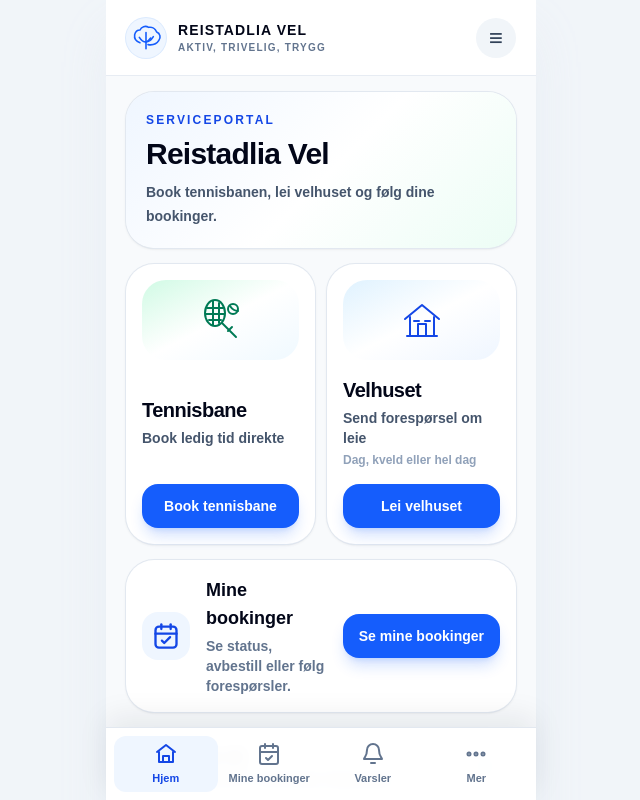
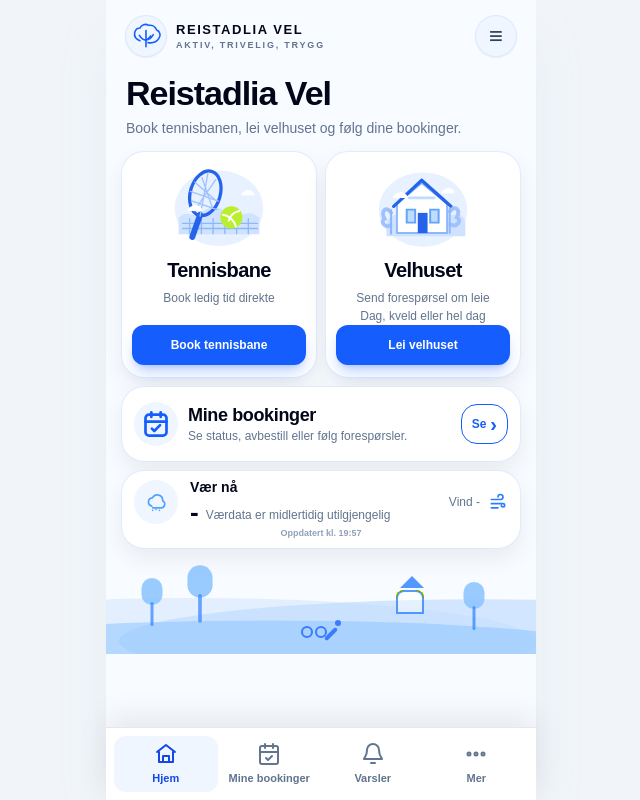
Before and after one commit to dna79/Velforening, a Next.js app: page / in a window 1280 px wide. Shown: the top 800 px of the page, without its empty margins (319-959 px from the left). Built offline with nearby package versions, Linux system fonts and the light colour scheme; no server answers.

Commit message:
UI-update

```diff
--- a/src/app/page.tsx
+++ b/src/app/page.tsx
@@ -7,56 +7,54 @@ import { WeatherCard } from "@/components/weather-card";
 export default function Home() {
   return (
     <AppShell active="home">
-      <section className="flex flex-col gap-4">
-        <header className="rounded-[28px] bg-[linear-gradient(135deg,#eff6ff_0%,#ffffff_52%,#ecfdf5_100%)] p-5 shadow-sm ring-1 ring-slate-200">
-          <p className="text-xs font-extrabold uppercase tracking-[0.18em] text-blue-700">
-            Serviceportal
-          </p>
-          <h1 className="mt-2 text-3xl font-black tracking-tight text-slate-950">
+      <section className="flex flex-col gap-2.5">
+        <header className="px-1 pb-1 pt-0">
+          <h1 className="text-[34px] font-black leading-none tracking-[-0.03em] text-slate-950">
             Reistadlia Vel
           </h1>
-          <p className="mt-2 max-w-[22rem] text-sm font-semibold leading-6 text-slate-600">
+          <p className="mt-2 text-[14px] font-medium leading-5 text-slate-500">
             Book tennisbanen, lei velhuset og følg dine bookinger.
           </p>
         </header>
 
-        <div className="grid grid-cols-1 gap-3 min-[390px]:grid-cols-2">
+        <div className="grid grid-cols-2 gap-2.5">
           <ActionCard
             buttonLabel="Book tennisbane"
             description="Book ledig tid direkte"
             href="/tennisbane"
-            icon={<TennisIcon />}
-            tone="green"
+            illustration={<TennisIllustration />}
             title="Tennisbane"
           />
           <ActionCard
             buttonLabel="Lei velhuset"
             description="Send forespørsel om leie"
             href="/velhuset"
-            icon={<HouseIcon />}
+            illustration={<HouseIllustration />}
             subtitle="Dag, kveld eller hel dag"
-            tone="blue"
             title="Velhuset"
           />
         </div>
 
         <Link
-          className="group flex items-center gap-4 rounded-[28px] bg-white p-4 shadow-sm ring-1 ring-slate-200 transition hover:-translate-y-0.5 hover:shadow-md"
+          className="group flex min-h-[74px] items-center gap-2.5 rounded-[22px] bg-white p-3 shadow-[0_10px_24px_rgba(15,23,42,0.07)] ring-1 ring-blue-100/80 transition hover:-translate-y-0.5 hover:shadow-md"
           href="/mine-bookinger"
         >
-          <span className="flex h-12 w-12 shrink-0 items-center justify-center rounded-2xl bg-blue-50 text-blue-700">
+          <span className="flex h-11 w-11 shrink-0 items-center justify-center rounded-full bg-blue-50 text-blue-600">
             <CalendarCheckIcon />
           </span>
           <span className="min-w-0 flex-1">
-            <span className="block text-lg font-black text-slate-950">
+            <span className="block text-[18px] font-black leading-tight tracking-[-0.02em] text-slate-950">
               Mine bookinger
             </span>
-            <span className="mt-1 block text-sm font-semibold leading-5 text-slate-500">
+            <span className="mt-0.5 block text-[12px] font-medium leading-4 text-slate-500">
               Se status, avbestill eller følg forespørsler.
             </span>
           </span>
-          <span className="hidden h-11 items-center rounded-2xl bg-blue-600 px-4 text-sm font-bold text-white shadow-lg shadow-blue-600/20 min-[380px]:inline-flex">
-            Se mine bookinger
+          <span className="flex h-10 shrink-0 items-center gap-1 rounded-2xl border border-blue-600 px-2.5 text-[12px] font-black text-blue-600">
+            Se
+            <span aria-hidden="true" className="text-xl leading-none">
+              ›
+            </span>
           </span>
         </Link>
 
@@ -71,98 +69,83 @@ function ActionCard({
   buttonLabel,
   description,
   href,
-  icon,
+  illustration,
   subtitle,
   title,
-  tone,
 }: {
   buttonLabel: string;
   description: string;
   href: string;
-  icon: ReactNode;
+  illustration: ReactNode;
   subtitle?: string;
   title: string;
-  tone: "blue" | "green";
 }) {
-  const accent =
-    tone === "green"
-      ? "from-emerald-100 via-white to-sky-50 text-emerald-700"
-      : "from-sky-100 via-white to-blue-50 text-blue-700";
-
   return (
     <Link
-      className="group flex min-h-56 flex-col justify-between rounded-[28px] bg-white p-4 shadow-sm ring-1 ring-slate-200 transition hover:-translate-y-0.5 hover:shadow-md"
+      className="group flex min-h-[206px] flex-col items-center rounded-[22px] bg-white px-2.5 pb-3 pt-3 text-center shadow-[0_10px_24px_rgba(15,23,42,0.07)] ring-1 ring-blue-100/80 transition hover:-translate-y-0.5 hover:shadow-md"
       href={href}
     >
-      <span
-        className={`flex h-20 items-center justify-center rounded-3xl bg-gradient-to-br ${accent}`}
-      >
-        {icon}
+      <div className="flex h-[86px] w-full items-center justify-center">
+        {illustration}
+      </div>
+      <span className="mt-2 block text-[20px] font-black leading-tight tracking-[-0.03em] text-slate-950">
+        {title}
       </span>
-      <span className="mt-4 block">
-        <span className="block text-xl font-black tracking-tight text-slate-950">
-          {title}
-        </span>
-        <span className="mt-1 block text-sm font-semibold leading-5 text-slate-600">
-          {description}
-        </span>
+      <span className="mt-1.5 block min-h-9 text-[12px] font-medium leading-[18px] text-slate-500">
+        {description}
         {subtitle ? (
-          <span className="mt-1 block text-xs font-bold text-slate-400">
+          <>
+            <br />
             {subtitle}
-          </span>
+          </>
         ) : null}
       </span>
-      <span className="mt-4 flex h-11 items-center justify-center rounded-2xl bg-blue-600 px-3 text-sm font-bold text-white shadow-lg shadow-blue-600/20">
+      <span className="mt-auto flex h-10 w-full items-center justify-center rounded-xl bg-blue-600 px-1 text-[12px] font-black text-white shadow-lg shadow-blue-600/25">
         {buttonLabel}
       </span>
     </Link>
   );
 }
 
-function TennisIcon() {
+function TennisIllustration() {
   return (
     <svg
       aria-hidden="true"
-      className="h-12 w-12"
+      className="h-[86px] w-[108px]"
       fill="none"
-      stroke="currentColor"
-      strokeLinecap="round"
-      strokeLinejoin="round"
-      strokeWidth="2"
-      viewBox="0 0 48 48"
+      viewBox="0 0 150 132"
     >
-      <ellipse cx="18" cy="17" rx="10" ry="13" />
-      <path d="m25 27 14 14" />
-      <path d="m31 35 4-4" />
-      <path d="M10 12h16" />
-      <path d="M9 18h18" />
-      <path d="M12 24h12" />
-      <path d="M16 5v24" />
-      <path d="M22 7v20" />
-      <circle cx="36" cy="13" r="5" />
-      <path d="M33 10c2 3 4 5 8 5" />
+      <ellipse cx="75" cy="68" fill="#e7f1ff" rx="68" ry="58" />
+      <path d="M13 83c13-16 23 3 35-8 13-12 28-11 40 1 15 14 29-12 49 7v25H13V83Z" fill="#cfe2ff" />
+      <path d="M19 91h115M19 99h115M30 84v23M48 84v23M66 84v23M84 84v23M102 84v23M120 84v23" stroke="#8cb7fb" strokeLinecap="round" strokeWidth="2" />
+      <ellipse cx="54" cy="45" rx="23" ry="35" stroke="#2563eb" strokeWidth="5" transform="rotate(16 54 45)" />
+      <path d="M46 78 34 112" stroke="#2563eb" strokeLinecap="round" strokeWidth="9" />
+      <path d="M49 21 65 68M38 28l31 27M31 42l43 15M34 57l38 13M58 14l-12 66M70 24 37 72" stroke="#9fc2ff" strokeLinecap="round" strokeWidth="2" />
+      <circle cx="94" cy="82" fill="#b9ef2f" r="17" />
+      <path d="M81 78c9 1 17 8 20 18M106 72c-7 1-14 7-16 15" stroke="#fff" strokeLinecap="round" strokeWidth="3" />
+      <path d="M109 47c6-10 18-9 21 1h-21ZM27 70c7-10 20-8 23 2H27Z" fill="#fff" />
     </svg>
   );
 }
 
-function HouseIcon() {
+function HouseIllustration() {
   return (
     <svg
       aria-hidden="true"
-      className="h-12 w-12"
+      className="h-[86px] w-[108px]"
       fill="none"
-      stroke="currentColor"
-      strokeLinecap="round"
-      strokeLinejoin="round"
-      strokeWidth="2"
-      viewBox="0 0 48 48"
+      viewBox="0 0 150 132"
     >
-      <path d="M7 23 24 9l17 14" />
-      <path d="M12 21v19h24V21" />
-      <path d="M20 40V28h8v12" />
-      <path d="M16 25h5" />
-      <path d="M27 25h5" />
-      <path d="M9 40h30" />
+      <ellipse cx="75" cy="70" fill="#e7f1ff" rx="68" ry="57" />
+      <path d="M19 89c12-21 26-4 40-18 17-17 35-15 49 2 12 14 23-5 32 14v24H19V89Z" fill="#cfe2ff" />
+      <path d="M35 61 73 29l39 32v45H35V61Z" fill="#fff" stroke="#8cb7fb" strokeLinejoin="round" strokeWidth="3" />
+      <path d="M30 65 73 25l45 40" stroke="#2563eb" strokeLinecap="round" strokeLinejoin="round" strokeWidth="5" />
+      <path d="M50 70h13v20H50zM86 70h13v20H86z" fill="#bfdbfe" stroke="#60a5fa" strokeWidth="3" />
+      <path d="M67 75h15v31H67z" fill="#2563eb" />
+      <path d="M54 52h38" stroke="#bfdbfe" strokeLinecap="round" strokeWidth="4" />
+      <path d="M116 73c8-11 17-3 11 9 8 4 1 16-10 11M26 75c-7-12-17-2-10 9-7 4 0 15 9 10" stroke="#9fc2ff" strokeLinecap="round" strokeWidth="6" />
+      <path d="M116 68v38M26 71v36" stroke="#8cb7fb" strokeLinecap="round" strokeWidth="3" />
+      <path d="M103 44c6-10 18-9 21 1h-21ZM29 50c7-10 20-8 23 2H29Z" fill="#fff" />
     </svg>
   );
 }
@@ -176,7 +159,7 @@ function CalendarCheckIcon() {
       stroke="currentColor"
       strokeLinecap="round"
       strokeLinejoin="round"
-      strokeWidth="2"
+      strokeWidth="2.3"
       viewBox="0 0 24 24"
     >
       <path d="M8 2v4" />
@@ -190,20 +173,21 @@ function CalendarCheckIcon() {
 
 function PortalFooter() {
   return (
-    <div className="relative h-28 overflow-hidden rounded-[28px] bg-[linear-gradient(180deg,#dbeafe_0%,#bfdbfe_100%)] shadow-sm ring-1 ring-blue-100">
-      <div className="absolute -bottom-14 -left-10 h-28 w-64 rounded-[100%] bg-blue-500/35" />
-      <div className="absolute -bottom-16 right-[-40px] h-32 w-72 rounded-[100%] bg-blue-700/45" />
-      <div className="absolute bottom-8 left-7 h-9 w-11 rounded-t-2xl bg-white/90 shadow-sm">
-        <div className="absolute -top-4 left-1 h-0 w-0 border-x-[18px] border-b-[18px] border-x-transparent border-b-blue-700" />
-        <div className="absolute bottom-0 left-4 h-5 w-3 rounded-t bg-blue-600/80" />
+    <div className="relative -mx-4 h-24 overflow-hidden bg-transparent">
+      <div className="absolute bottom-0 left-0 right-0 h-20 bg-blue-100/70 [clip-path:ellipse(80%_55%_at_20%_85%)]" />
+      <div className="absolute bottom-0 left-0 right-0 h-[72px] bg-blue-200/65 [clip-path:ellipse(85%_58%_at_88%_82%)]" />
+      <div className="absolute bottom-0 left-0 right-0 h-14 bg-blue-300/55 [clip-path:ellipse(82%_56%_at_38%_96%)]" />
+      <Tree className="absolute bottom-5 left-8 scale-75" />
+      <Tree className="absolute bottom-7 left-20 scale-90" />
+      <Tree className="absolute bottom-4 right-12 scale-75" />
+      <div className="absolute bottom-10 right-28 h-6 w-7 rounded-t-lg border-2 border-blue-500/80 bg-white/45">
+        <div className="absolute -top-4 left-0.5 h-0 w-0 border-x-[12px] border-b-[12px] border-x-transparent border-b-blue-500/80" />
       </div>
-      <Tree className="absolute bottom-9 right-20" />
-      <Tree className="absolute bottom-7 right-10 scale-75" />
-      <div className="absolute bottom-8 left-28 flex items-end gap-1 text-blue-950/70">
+      <div className="absolute bottom-4 left-1/2 flex -translate-x-1/2 items-end gap-0.5 text-blue-600/75">
         <span className="h-3 w-3 rounded-full border-2 border-current" />
         <span className="h-3 w-3 rounded-full border-2 border-current" />
-        <span className="-mb-1 h-5 w-1 rotate-45 rounded-full bg-current" />
-        <span className="mb-4 h-2 w-2 rounded-full bg-current" />
+        <span className="-mb-1 h-4 w-1 rotate-45 rounded-full bg-current" />
+        <span className="mb-3 h-1.5 w-1.5 rounded-full bg-current" />
       </div>
     </div>
   );
@@ -212,8 +196,8 @@ function PortalFooter() {
 function Tree({ className }: { className: string }) {
   return (
     <div className={className}>
-      <div className="h-9 w-9 rounded-full bg-emerald-700/85" />
-      <div className="mx-auto -mt-1 h-9 w-2 rounded-full bg-blue-950/40" />
+      <div className="h-9 w-7 rounded-full bg-blue-300/90" />
+      <div className="mx-auto -mt-1 h-8 w-1 rounded-full bg-blue-500/70" />
     </div>
   );
 }
--- a/src/components/app-shell.tsx
+++ b/src/components/app-shell.tsx
@@ -44,26 +44,26 @@ export function LogoFallback() {
 
 export function AppHeader({ backHref }: { backHref?: string }) {
   return (
-    <header className="sticky top-0 z-20 flex min-h-[76px] items-center justify-between border-b border-slate-200/80 bg-white/95 px-5 py-3 backdrop-blur">
-      <div className="flex min-w-0 items-center gap-3">
+    <header className="sticky top-0 z-20 flex min-h-[72px] items-center justify-between bg-[#f8fbff]/95 px-5 py-3 backdrop-blur">
+      <div className="flex min-w-0 items-center gap-2.5">
         {backHref ? (
           <Link
             aria-label="Tilbake"
-            className="flex h-10 w-10 shrink-0 items-center justify-center rounded-full bg-slate-100 text-2xl font-semibold leading-none text-slate-700"
+            className="flex h-10 w-10 shrink-0 items-center justify-center rounded-full bg-blue-50 text-2xl font-semibold leading-none text-slate-700 shadow-sm ring-1 ring-blue-100"
             href={backHref}
           >
             ‹
           </Link>
         ) : null}
 
-        <Link className="flex min-w-0 items-center gap-3" href="/">
+        <Link className="flex min-w-0 items-center gap-2.5" href="/">
           <LogoMark />
           <span className="min-w-0 text-left">
-            <span className="block text-sm font-extrabold uppercase tracking-[0.08em] text-slate-950">
-              Reistadlia Vel
+            <span className="block text-[13px] font-black uppercase tracking-[0.12em] text-slate-950">
+              REISTADLIA VEL
             </span>
-            <span className="hidden text-[10px] font-bold uppercase tracking-[0.12em] text-slate-500 min-[360px]:block">
-              Aktiv, trivelig, trygg
+            <span className="hidden text-[9px] font-bold uppercase tracking-[0.2em] text-slate-500 min-[340px]:block">
+              AKTIV, TRIVELIG, TRYGG
             </span>
           </span>
         </Link>
@@ -71,7 +71,7 @@ export function AppHeader({ backHref }: { backHref?: string }) {
 
       <button
         aria-label="Åpne meny"
-        className="flex h-10 w-10 shrink-0 items-center justify-center rounded-full bg-slate-100 text-2xl font-semibold leading-none text-slate-700"
+        className="flex h-10 w-10 shrink-0 items-center justify-center rounded-full bg-blue-50 text-2xl font-semibold leading-none text-slate-700 shadow-sm ring-1 ring-blue-100"
         type="button"
       >
         ≡
@@ -82,7 +82,7 @@ export function AppHeader({ backHref }: { backHref?: string }) {
 
 function LogoMark() {
   return (
-    <span className="flex h-10 w-10 shrink-0 items-center justify-center rounded-full bg-blue-50 text-blue-600 ring-1 ring-blue-100">
+    <span className="flex h-10 w-10 shrink-0 items-center justify-center rounded-full bg-blue-50 text-blue-600 shadow-sm ring-1 ring-blue-100">
       <svg
         aria-hidden="true"
         className="h-8 w-8"
@@ -182,9 +182,9 @@ export function AppShell({
 }: AppShellProps) {
   return (
     <main className="min-h-screen bg-slate-100 text-slate-950">
-      <div className="mx-auto flex min-h-screen w-full max-w-[430px] flex-col bg-slate-50 shadow-2xl shadow-slate-200/80">
+      <div className="mx-auto flex min-h-screen w-full max-w-[430px] flex-col bg-[#f8fbff] shadow-2xl shadow-slate-200/80">
         <AppHeader backHref={headerBackHref} />
-        <div className="flex-1 px-5 pb-32 pt-4">{children}</div>
+        <div className="flex-1 px-4 pb-24 pt-1">{children}</div>
         <BottomNav active={active} />
       </div>
     </main>
--- a/src/components/weather-card.tsx
+++ b/src/components/weather-card.tsx
@@ -3,7 +3,7 @@
 import type { ReactNode } from "react";
 import { useEffect, useState } from "react";
 
-type IconName = "sun" | "wind";
+type IconName = "rain" | "wind";
 
 type WeatherData = {
   forecastTime: string | null;
@@ -92,37 +92,32 @@ export function WeatherCard() {
   const forecastClock = formatClock(weather.forecastTime);
 
   return (
-    <section className="rounded-[28px] bg-white p-4 shadow-sm ring-1 ring-slate-200">
-      <div className="flex items-center justify-between gap-3">
-        <div className="flex min-w-0 items-center gap-3">
-          <IconBadge>
-            <WeatherIcon name="sun" />
-          </IconBadge>
-          <div className="min-w-0">
-            <h2 className="text-base font-black text-slate-950">Vær nå</h2>
-            <p className="mt-0.5 truncate text-xs font-semibold text-slate-500">
+    <section className="rounded-[22px] bg-white px-3 py-2 shadow-[0_10px_24px_rgba(15,23,42,0.07)] ring-1 ring-blue-100/80">
+      <div className="flex items-center gap-3">
+        <div className="flex h-11 w-11 shrink-0 items-center justify-center rounded-full bg-blue-50 text-blue-400">
+          <WeatherIcon name="rain" />
+        </div>
+        <div className="min-w-0 flex-1">
+          <h2 className="text-sm font-bold leading-tight text-slate-950">Vær nå</h2>
+          <div className="mt-0.5 flex items-end gap-2">
+            <span className="text-[26px] font-black leading-none tracking-[-0.04em] text-slate-950">
+              {formatNumber(weather.temperature, "°")}
+            </span>
+            <span className="truncate pb-0.5 text-xs font-medium text-slate-500">
               {isUnavailable
                 ? "Værdata er midlertidig utilgjengelig"
                 : weather.summary}
-            </p>
+            </span>
           </div>
         </div>
-        <span className="rounded-2xl bg-blue-50 px-3 py-2 text-lg font-black text-blue-700">
-          {formatNumber(weather.temperature, "°C")}
-        </span>
+        <div className="flex shrink-0 items-center gap-2 text-blue-500">
+          <span className="hidden text-xs font-medium text-slate-500 min-[350px]:inline">
+            Vind {formatNumber(weather.windSpeed, " m/s")}
+          </span>
+          <WeatherIcon name="wind" />
+        </div>
       </div>
-
-      <div className="mt-3 flex items-center justify-between gap-3 rounded-2xl bg-slate-50 px-3 py-2">
-        <span className="flex items-center gap-2 text-sm font-bold text-slate-700">
-          <WeatherIcon name="wind" />
-          Vind
-        </span>
-        <span className="text-sm font-black text-slate-950">
-          {formatNumber(weather.windSpeed, " m/s")}
-        </span>
-      </div>
-
-      <p className="mt-2 text-center text-[10px] font-semibold text-slate-400">
+      <p className="mt-0.5 text-center text-[9px] font-semibold text-slate-400">
         {updatedClock
           ? `Oppdatert kl. ${updatedClock}`
           : "Oppdateres automatisk"}
@@ -132,27 +127,14 @@ export function WeatherCard() {
   );
 }
 
-function IconBadge({ children }: { children: ReactNode }) {
-  return (
-    <div className="flex h-9 w-9 items-center justify-center rounded-full bg-blue-50 text-blue-600">
-      {children}
-    </div>
-  );
-}
-
 function WeatherIcon({ name }: { name: IconName }) {
   const icons: Record<IconName, ReactNode> = {
-    sun: (
+    rain: (
       <>
-        <circle cx="12" cy="12" r="4" />
-        <path d="M12 2v2" />
-        <path d="M12 20v2" />
-        <path d="m4.9 4.9 1.4 1.4" />
-        <path d="m17.7 17.7 1.4 1.4" />
-        <path d="M2 12h2" />
-        <path d="M20 12h2" />
-        <path d="m4.9 19.1 1.4-1.4" />
-        <path d="m17.7 6.3 1.4-1.4" />
+        <path d="M7 17a5 5 0 0 1 .7-9.9A6.5 6.5 0 0 1 20 10.5 4.5 4.5 0 0 1 18 19H8" />
+        <path d="M8 22v.01" />
+        <path d="M12 21v.01" />
+        <path d="M16 22v.01" />
       </>
     ),
     wind: (
@@ -167,7 +149,7 @@ function WeatherIcon({ name }: { name: IconName }) {
   return (
     <svg
       aria-hidden="true"
-      className="h-4 w-4"
+      className="h-5 w-5"
       fill="none"
       stroke="currentColor"
       strokeLinecap="round"
```
